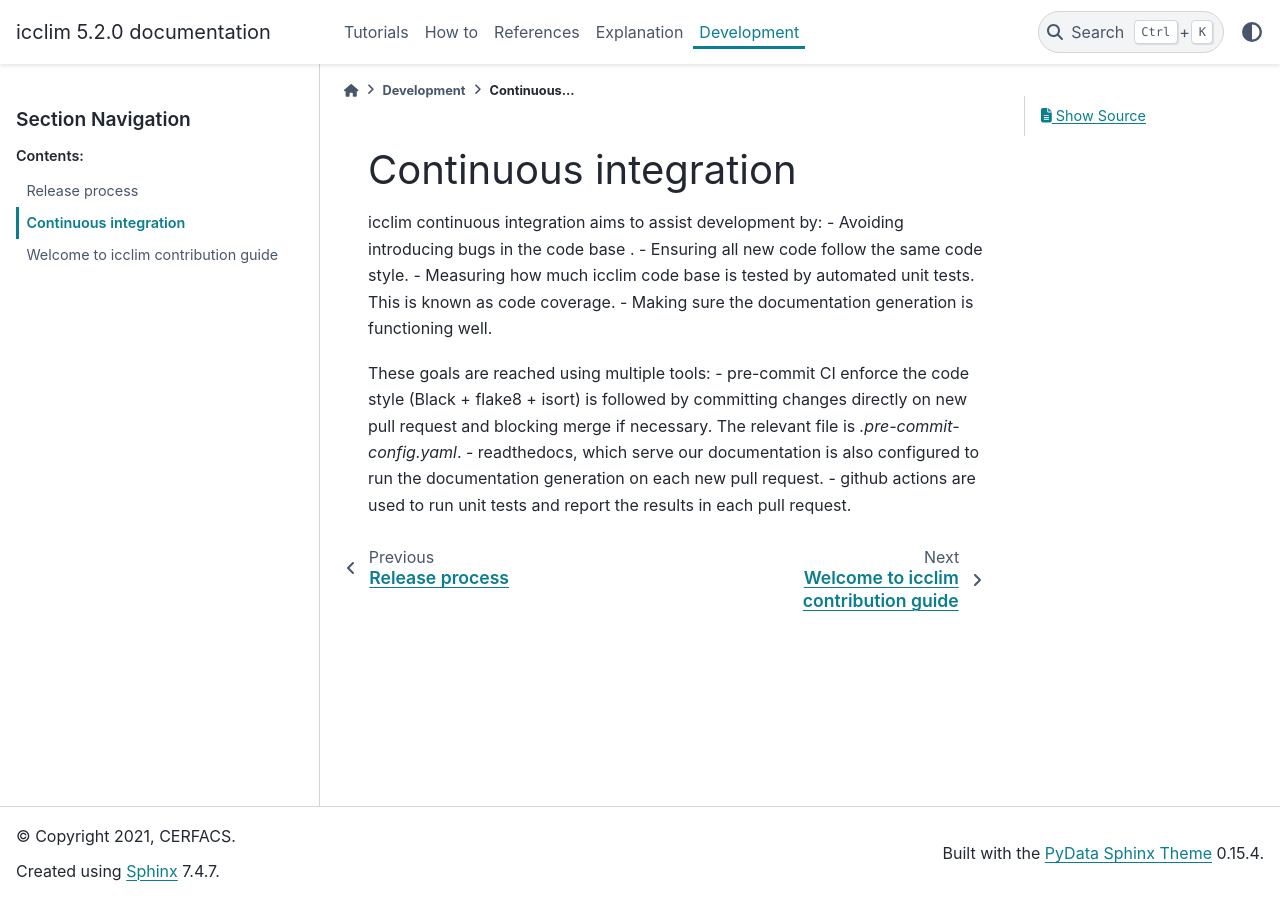
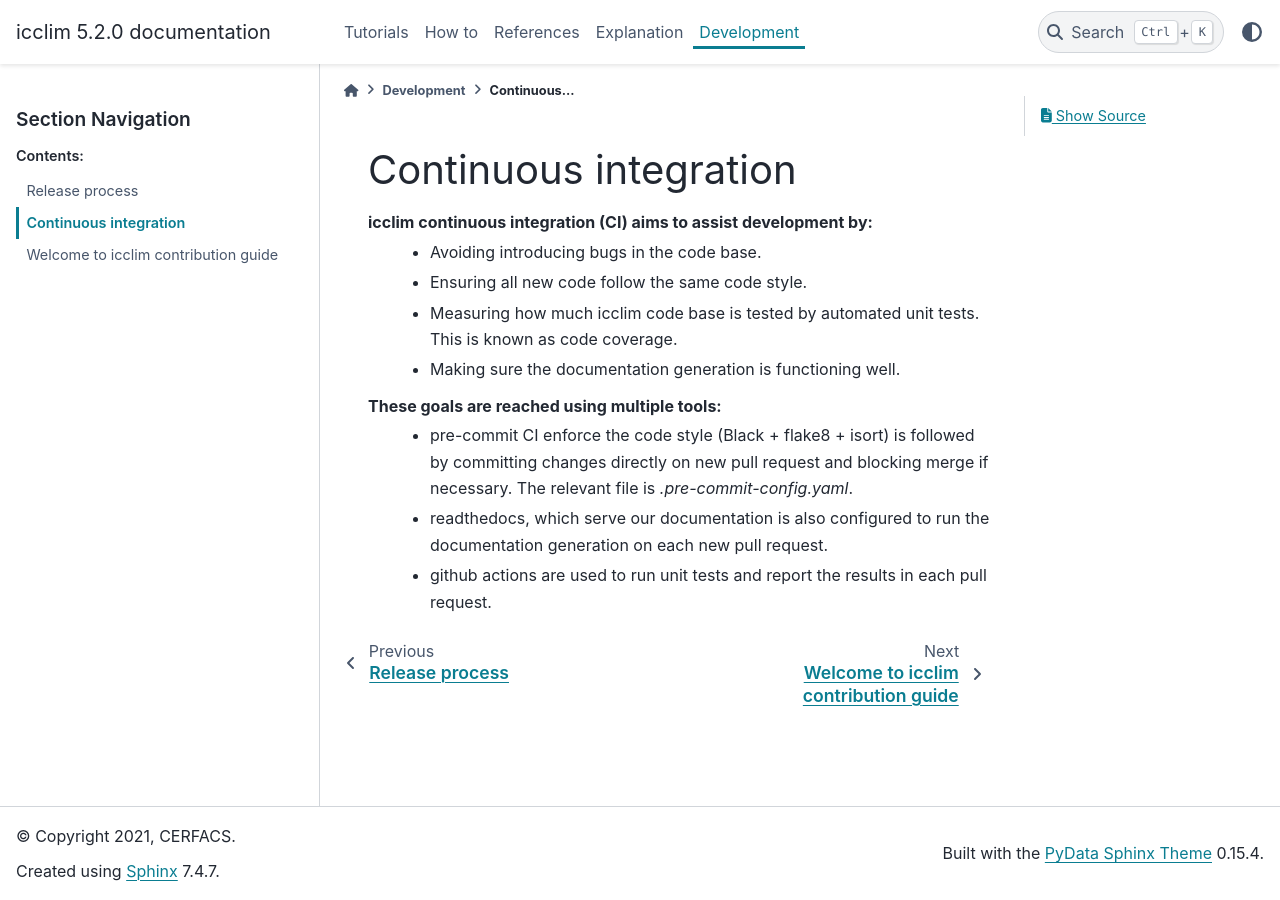
Before and after one commit to cerfacs-globc/icclim, a Sphinx documentation site: the page built from doc/source/dev/ci.rst, in a window 1280 px wide. Built offline with Sphinx 7.4.7 and the PyData theme 0.15.4, drawn with Linux system fonts in a browser that asks for light colours.

Commit message:
DOC: fix some dev doc
This doc is mainly read directly from
a dev environment thus these issues stayed
unseen until now.

```diff
--- a/doc/source/dev/ci.rst
+++ b/doc/source/dev/ci.rst
@@ -1,16 +1,15 @@
 Continuous integration
 ======================
 
-icclim continuous integration aims to assist development by:
-- Avoiding introducing bugs in the code base .
-- Ensuring all new code follow the same code style.
-- Measuring how much icclim code base is tested by automated unit tests. This is known as code coverage.
-- Making sure the documentation generation is functioning well.
+icclim continuous integration (CI) aims to assist development by:
+    - Avoiding introducing bugs in the code base.
+    - Ensuring all new code follow the same code style.
+    - Measuring how much icclim code base is tested by automated unit tests. This is known as code coverage.
+    - Making sure the documentation generation is functioning well.
 
 These goals are reached using multiple tools:
-- pre-commit CI enforce the code style (Black + flake8 + isort) is followed by
-committing changes directly on new pull request and blocking merge if necessary.
-The relevant file is `.pre-commit-config.yaml`.
-- readthedocs, which serve our documentation is also configured to run the documentation generation on
-each new pull request.
-- github actions are used to run unit tests and report the results in each pull request.
+    - pre-commit CI enforce the code style (Black + flake8 + isort) is followed by
+      committing changes directly on new pull request and blocking merge if necessary.
+      The relevant file is `.pre-commit-config.yaml`.
+    - readthedocs, which serve our documentation is also configured to run the documentation generation on each new pull request.
+    - github actions are used to run unit tests and report the results in each pull request.
```
Also changed, not shown: doc/source/dev/release_process.rst (+4 -4 lines), .github/CONTRIBUTING.rst.
